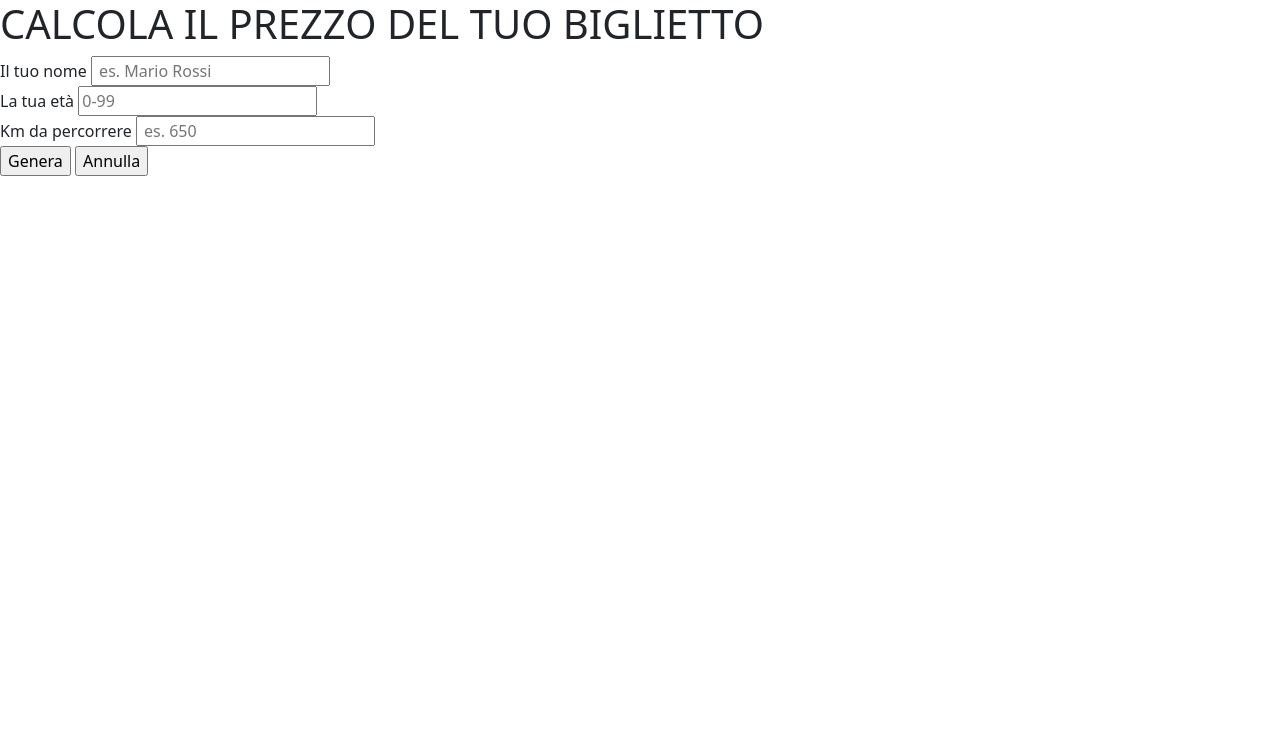
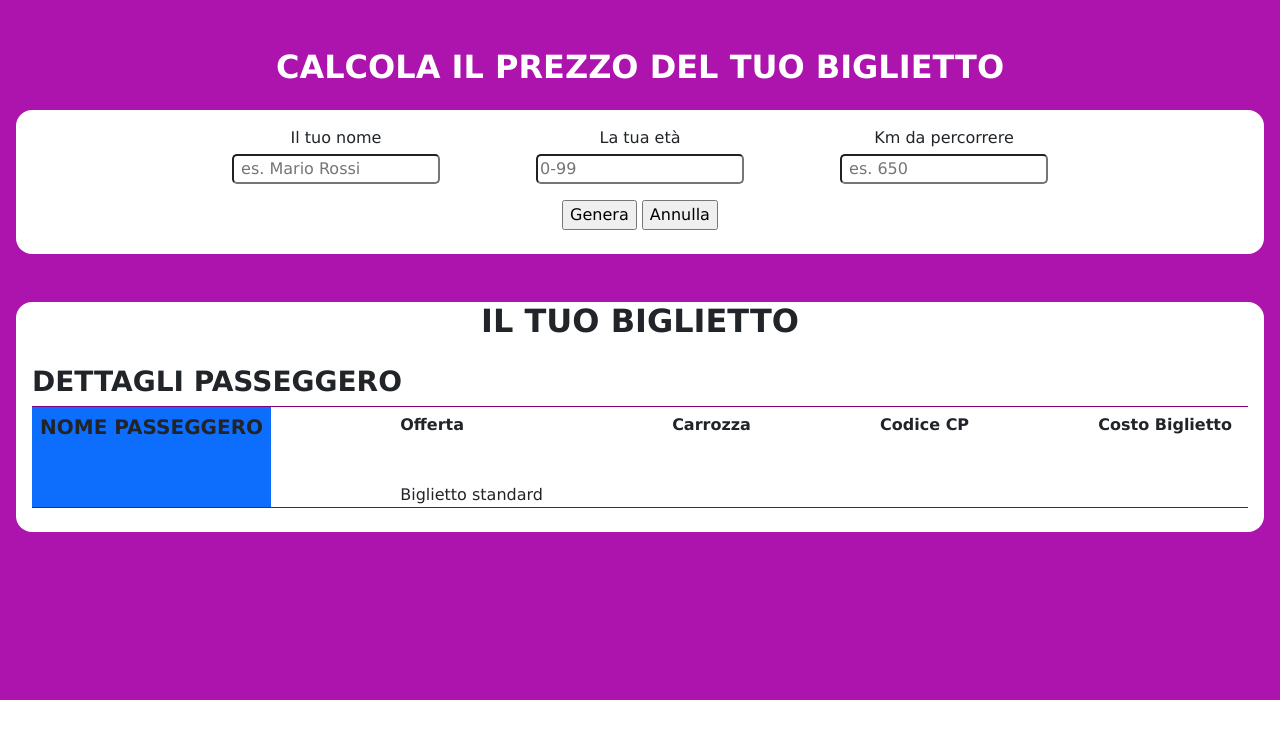
Before and after one commit to nicodellolio/js-biglietto-treno-form, a plain HTML site: page index.html in a window 1280 px wide. Drawn offline with nearby package versions, Linux system fonts and the light colour scheme.

Commit message:
add html structure

```diff
--- a/assets/css/style.css
+++ b/assets/css/style.css
@@ -1,3 +1,29 @@
 *{
     margin: 0;
+    font-family: Verdana, sans-serif;
 }
+
+main{
+ background-color: rgb(173, 20, 173);
+ height: 700px;
+}
+
+.user_prompt{
+    background-color: #fff;
+
+    input{
+        border-radius: 5px;
+    }
+}
+
+.buttons{
+    background-color: #fff;
+}
+.ticket_container{
+    background-color: #fff;
+}
+.ticket{
+    border-top: 1px solid purple;
+    border-bottom: 1px solid purple;
+
+}
--- a/index.html
+++ b/index.html
@@ -5,38 +5,77 @@
     <meta name="viewport" content="width=device-width, initial-scale=1">
     <title>Bootstrap demo</title>
     <link href="https://cdn.jsdelivr.net/npm/bootstrap@5.3.2/dist/css/bootstrap.min.css" rel="stylesheet" integrity="sha384-T3c6CoIi6uLrA9TneNEoa7RxnatzjcDSCmG1MXxSR1GAsXEV/Dwwykc2MPK8M2HN" crossorigin="anonymous">
+    <link rel="stylesheet" href="assets/css/style.css">
   </head>
 
   <body>
 
-    <div class="prompt_container">
-        <h1>CALCOLA IL PREZZO DEL TUO BIGLIETTO</h1>
-        <div class="user_prompt">
+    <main>
 
-            <div>
-                <span>Il tuo nome</span>
+
+        <div class="prompt_container text-center pt-5">
+            <h1 class="fw-bolder fs-2 text-white mb-4">CALCOLA IL PREZZO DEL TUO BIGLIETTO</h1>
+            <div class="user_prompt d-flex justify-content-center rounded-top-4 mx-3 py-3">
+
+                <div class="mx-5">
+                    <div class="description fw-lighter mb-1">Il tuo nome</div>
                     <input id="fullName" type="text" placeholder=" es. Mario Rossi">
                 </div>
 
-            <div>
-                <span>La tua età</span>
+                <div class="mx-5">
+                    <div class="description fw-lighter mb-1">La tua età</div>
                     <input id="userAge" type="text" placeholder="0-99">
                 </div>
 
-            <div>
-                <span>Km da percorrere</span>
+                <div class="mx-5">
+                    <div class="description fw-lighter mb-1">Km da percorrere</div>
                     <input id="kmToRun" type="text" placeholder=" es. 650">
                 </div>
 
             </div>
 
-        <div class="buttons">
+            <div class="buttons rounded-bottom-4 mb-5 mx-3 pb-4">
                 <input id="submit" type="submit" value="Genera">
                 <input id="clear" type="button" value="Annulla">
             </div>
 
         </div>
 
+
+
+        <div class="ticket_container text-center mx-3 rounded-4 pb-4">
+            <h1 class="fw-bolder fs-2 mb-4">IL TUO BIGLIETTO</h1>
+            <div class="text-start">
+                <h3 class="fw-bold ms-3">DETTAGLI PASSEGGERO</h3>
+            </div>
+            <div class="ticket d-flex justify-content-between mx-3 text-start pe-3">
+                <div class="name_box bg-primary pt-2 px-2">
+                    <h5 class="fw-bold mb-5">NOME PASSEGGERO</h5>
+                    <aside class="passenger_name fw-bold"></aside>
+                </div>
+                <div class="offer_box pt-2">
+                    <h6 class="fw-bold mb-5">Offerta</h6>
+                    <aside>Biglietto standard</aside>
+                </div>
+                <div class="cab_box pt-2">
+                    <h6 class="fw-bold mb-5">Carrozza</h6>
+                    <aside class="cab"></aside>
+                </div>
+                <div class="CP_box pt-2">
+                    <h6 class="fw-bold mb-5">Codice CP</h6>
+                    <aside class="CP"></aside>
+                </div>
+                <div class="price_box pt-2">
+                    <h6 class="fw-bold mb-5">Costo Biglietto</h6>
+                    <aside class="price"></aside>
+                </div>
+
+            </div>
+
+
+        </div>
+
+    </main>
 
 
 
```
Lines whose indentation alone changed are shown as unchanged.
